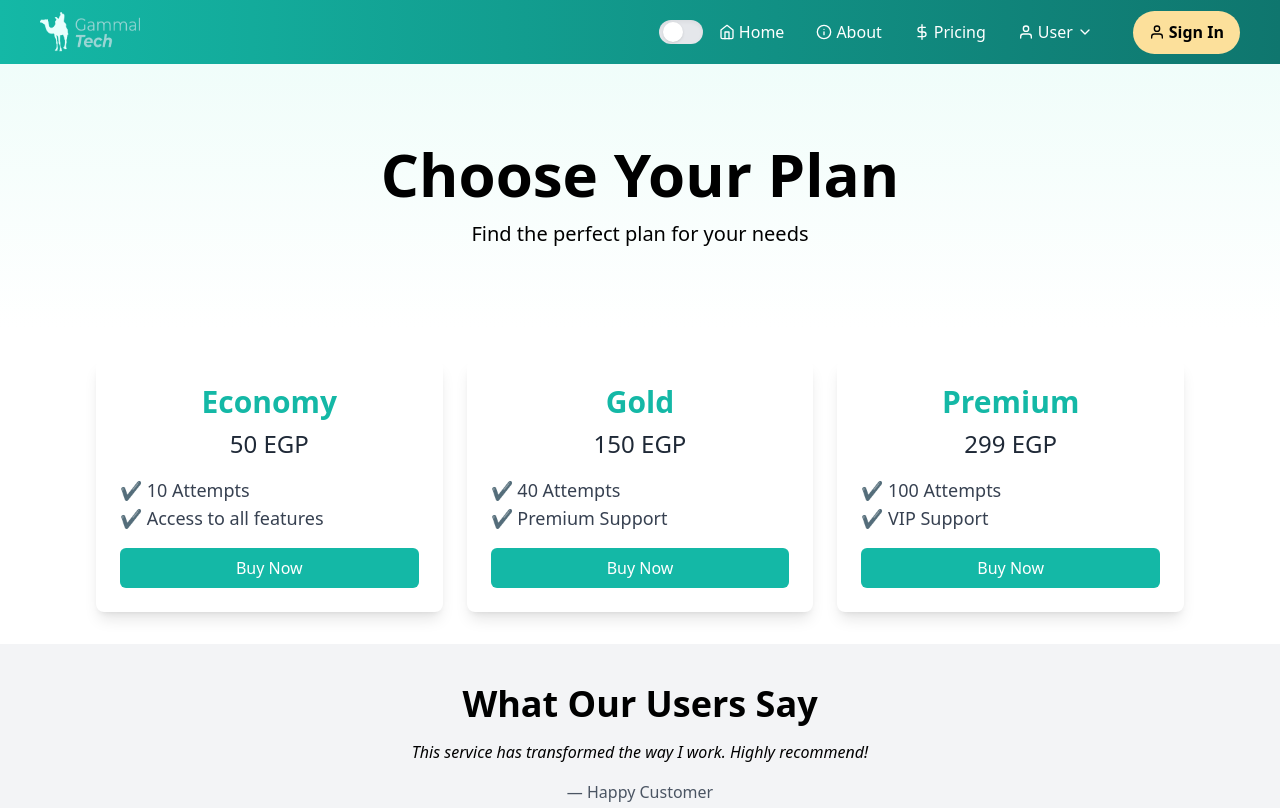
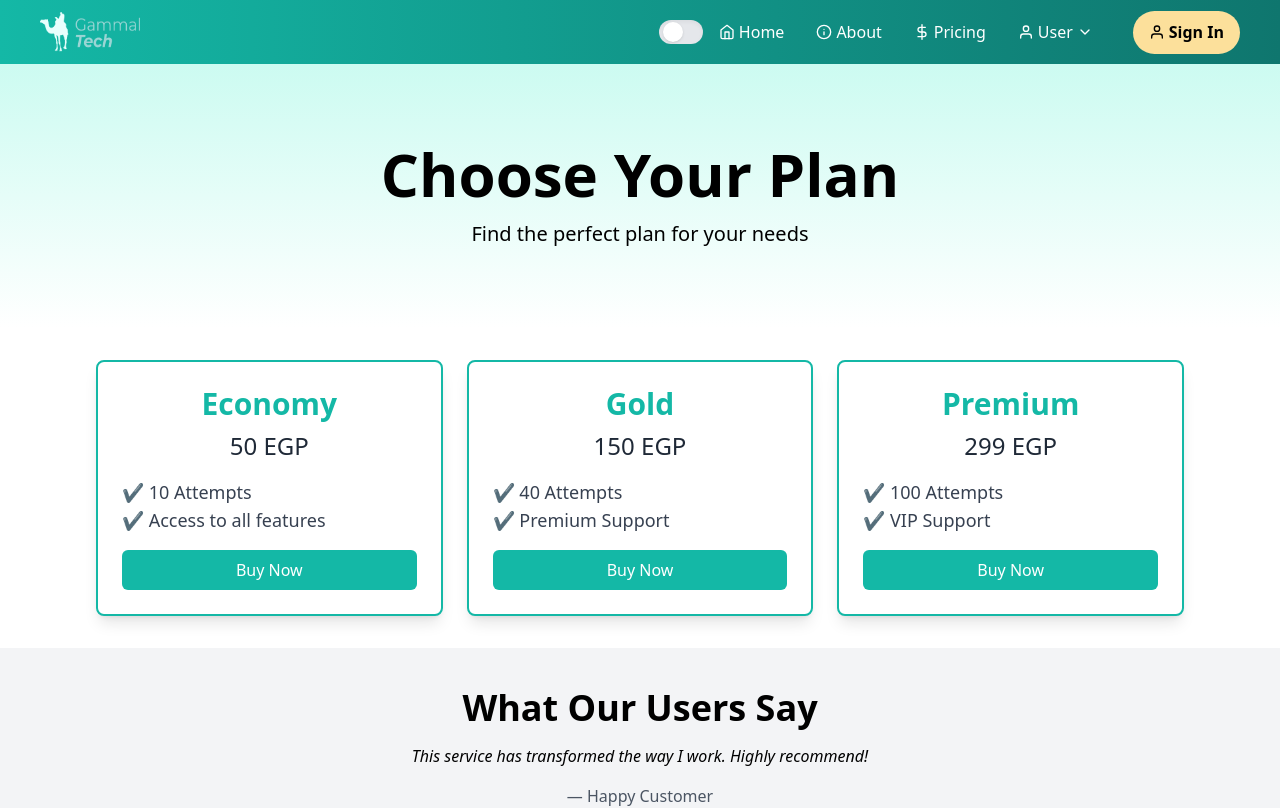
Before and after one commit to abdelrhmanadel200/g-tech-exams, a Next.js app: page /pricing in a window 1280 px wide. Shown: the top 808 px of the page. Built offline with nearby package versions, Linux system fonts and the light colour scheme.

Commit message:
Resolved merge conflicts

```diff
--- a/src/pages/certifcate.tsx
+++ b/src/pages/certifcate.tsx
@@ -45,7 +45,7 @@ const CertificateDownloadPage = () => {
   return (
     <>
       <Navbar />
-      <div className="w-full min-h-screen bg-gradient-to-r from-[#54C392] to-white flex flex-col items-center p-10">
+      <div className="w-full min-h-screen bg-gradient-to-b from-teal-100 to-white flex flex-col items-center p-10">
         <h1 className="text-4xl md:text-5xl font-bold text-black mb-4 text-center">Download Your Programming Certificate</h1>
         <p className="text-lg md:text-xl text-black mb-8 text-center max-w-2xl">Select a programming language, enter your name, and click to download your personalized certificate!</p>
 
--- a/src/pages/challengeai.tsx
+++ b/src/pages/challengeai.tsx
@@ -97,7 +97,7 @@ const ChallengeAIPage = () => {
   return (
     <>
       <Navbar />
-      <div className="flex flex-col items-center justify-center min-h-screen bg-gradient-to-b from-teal-50 to-white p-4">
+      <div className="flex flex-col items-center justify-center min-h-screen bg-gradient-to-b from-teal-100 to-white p-4">
         <div className="bg-white rounded-lg shadow-lg p-8 w-full max-w-lg">
           <h1 className="text-3xl font-bold text-center text-teal-600 mb-6">AI Challenge: Programming Quiz</h1>
 
--- a/src/pages/contests.tsx
+++ b/src/pages/contests.tsx
@@ -70,7 +70,7 @@ const ContestCreationPage = () => {
   return (
     <>
       <Navbar />
-      <div className="w-full min-h-screen bg-gradient-to-b from-teal-50 to-white flex flex-col items-center">
+      <div className="w-full min-h-screen bg-gradient-to-b from-teal-100 to-white flex flex-col items-center">
         <div className="max-w-5xl w-full p-8 bg-white rounded-lg shadow-lg">
           <h1 className="text-4xl font-bold text-center mb-6 text-teal-700">Contest Management</h1>
 
--- a/src/pages/login.tsx
+++ b/src/pages/login.tsx
@@ -32,7 +32,7 @@ const LoginPage = () => {
   };
 
   return (
-    <><Navbar /><div className="flex items-center justify-center min-h-screen bg-gradient-to-b from-teal-50 to-white p-4">
+    <><Navbar /><div className="flex items-center justify-center min-h-screen bg-gradient-to-b from-teal-100 to-white p-4">
       <div className="bg-white rounded-lg shadow-lg p-8 w-full max-w-md">
         <h1 className="text-3xl font-bold text-center text-teal-600 uppercase">Gammal Tech</h1>
 
--- a/src/pages/pricing.tsx
+++ b/src/pages/pricing.tsx
@@ -2,15 +2,16 @@
 import '../styles/globals.css';
 import React from 'react';
 import Navbar from '@/components/Navbar';
-
+import Link from "next/link";
 const PricingPage = () => {
   return (
-    <><Navbar /><><div className="bg-gradient-to-b from-teal-50 to-white py-20 text-black text-center">
+    <><Navbar /><><div className="bg-gradient-to-b from-teal-100 to-white py-20 text-black text-center">
       <h1 className="text-6xl font-bold mb-4">Choose Your Plan</h1>
       <p className="text-xl">Find the perfect plan for your needs</p>
     </div><div className="max-w-6xl mx-auto p-8 grid grid-cols-1 sm:grid-cols-2 lg:grid-cols-3 gap-6">
 
-        <div className="bg-white shadow-lg rounded-lg p-6 transition-transform transform hover:scale-105">
+    <div className="bg-white shadow-lg rounded-lg p-6 border-2 border-teal-500 transition-transform transform hover:scale-105">
+
           <h2 className="text-3xl font-semibold text-center text-teal-500 mb-2">Economy</h2>
           <p className="text-2xl text-center text-gray-800 mb-4">50 EGP</p>
           <ul className="mb-4">
@@ -21,7 +22,8 @@ const PricingPage = () => {
         </div>
 
 
-        <div className="bg-white shadow-lg rounded-lg p-6 transition-transform transform hover:scale-105">
+        <div className="bg-white shadow-lg rounded-lg p-6 border-2 border-teal-500 transition-transform transform hover:scale-105">
+
           <h2 className="text-3xl font-semibold text-center text-teal-500 mb-2">Gold</h2>
           <p className="text-2xl text-center text-gray-800 mb-4">150 EGP</p>
           <ul className="mb-4">
@@ -32,7 +34,7 @@ const PricingPage = () => {
         </div>
 
 
-        <div className="bg-white shadow-lg rounded-lg p-6 transition-transform transform hover:scale-105">
+        <div className="bg-white shadow-lg rounded-lg p-6 border-2 border-teal-500 transition-transform transform hover:scale-105">
           <h2 className="text-3xl font-semibold text-center text-teal-500 mb-2">Premium</h2>
           <p className="text-2xl text-center text-gray-800 mb-4">299 EGP</p>
           <ul className="mb-4">
@@ -61,7 +63,9 @@ const PricingPage = () => {
         </div>
       </div><div className="bg-teal-500 text-white py-10 text-center">
         <h2 className="text-3xl font-bold mb-4">Ready to get started?</h2>
+        <Link href="/signup">
         <button className="bg-white text-teal-500 py-2 px-4 rounded-md hover:bg-gray-200">Sign Up Now</button>
+        </Link>
       </div></></>
 
   );
```
